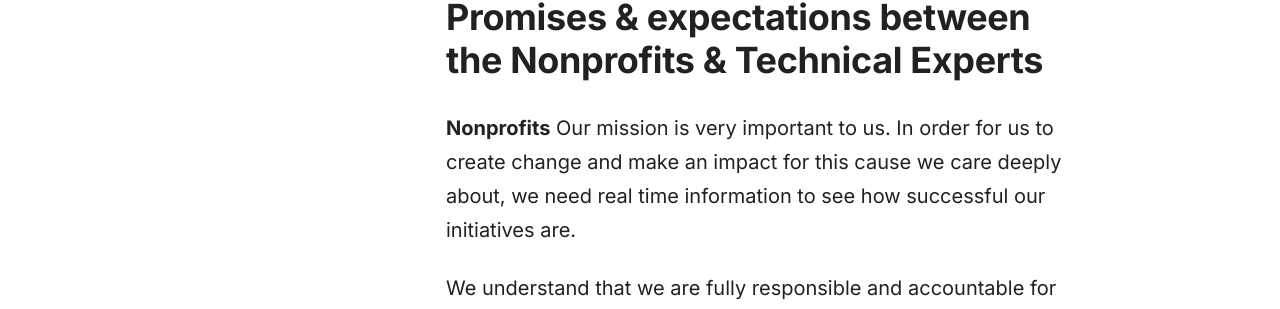
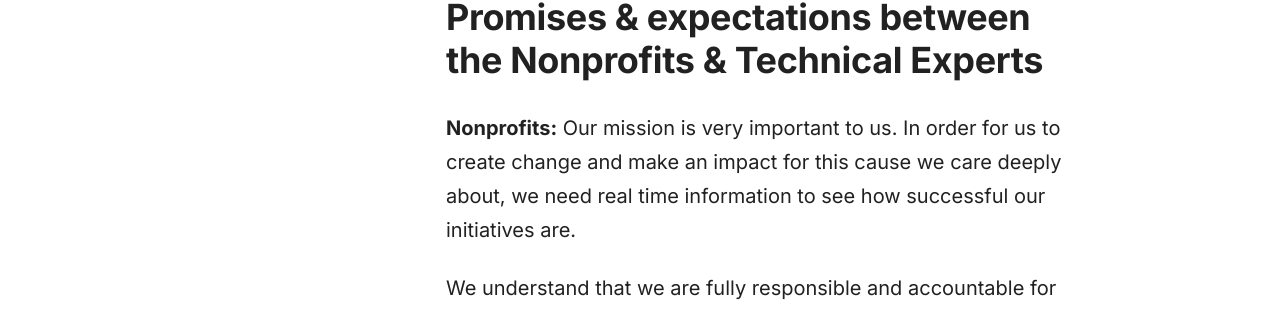
Before and after one commit to SFDO-Community-Sprints/The-Technical-Collective, an MkDocs documentation site: the page built from files/docs/promises-expectations.md, in a window 1280 px wide and 900 px high. Shown: the part 371-680 px from the top of the window. Built offline with MkDocs 1.6.1 and Material for MkDocs 9.7.7, drawn with Linux system fonts in a browser that asks for light colours.

```diff
--- a/files/docs/promises-expectations.md
+++ b/files/docs/promises-expectations.md
@@ -2,7 +2,7 @@
 
 ## Promises & expectations between the Nonprofits & Technical Experts
 
-**Nonprofits**
+**Nonprofits:**
 Our mission is very important to us. In order for us to create change and make an impact for this cause we care deeply about, we need real time information to see how successful our initiatives are.
 
 We understand that we are fully responsible and accountable for our org, and that the junior Salesforce professional will help us do the work (with the guidance of the technical experts) that we need to achieve the aims of our charity.
```
